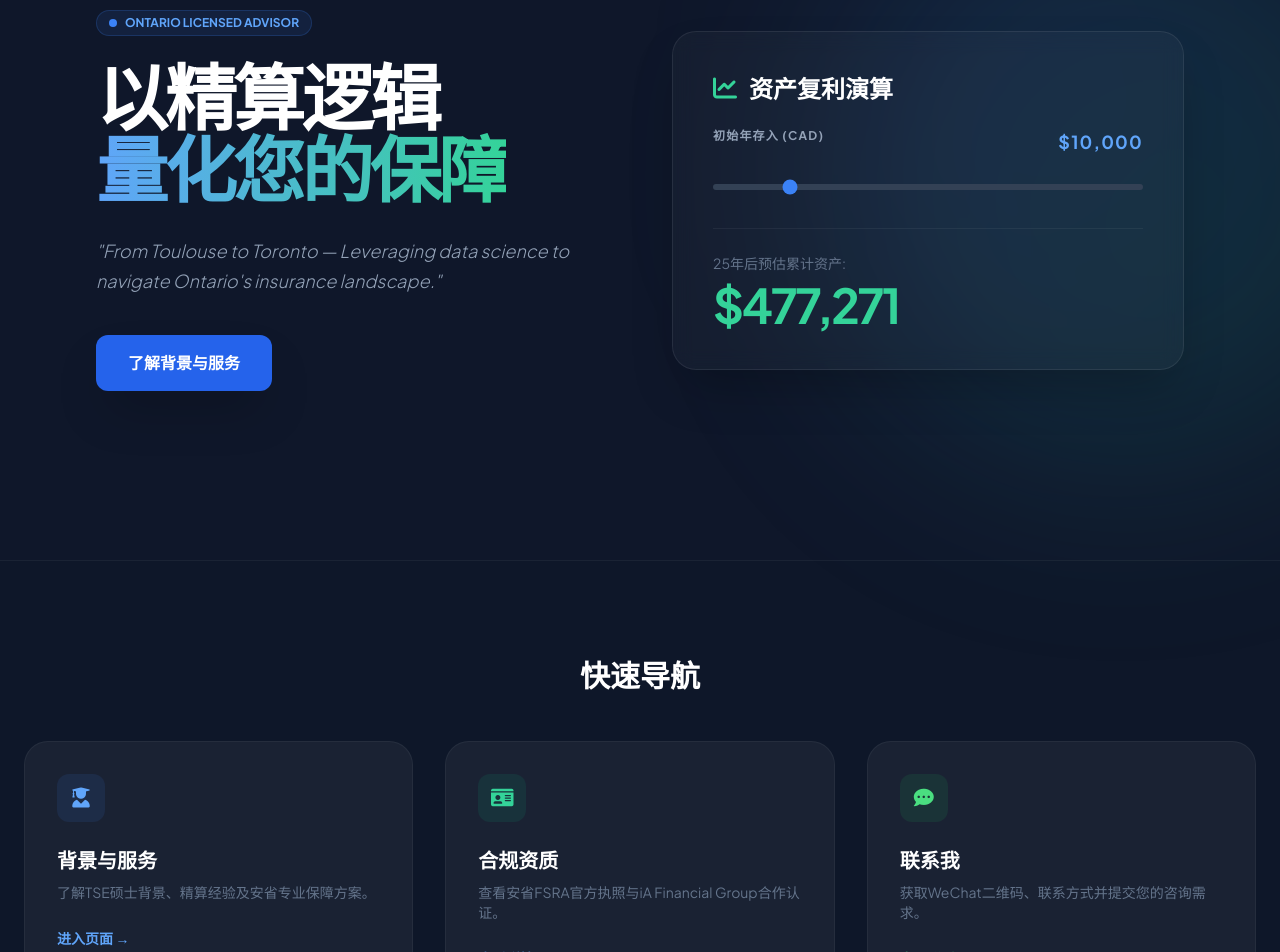
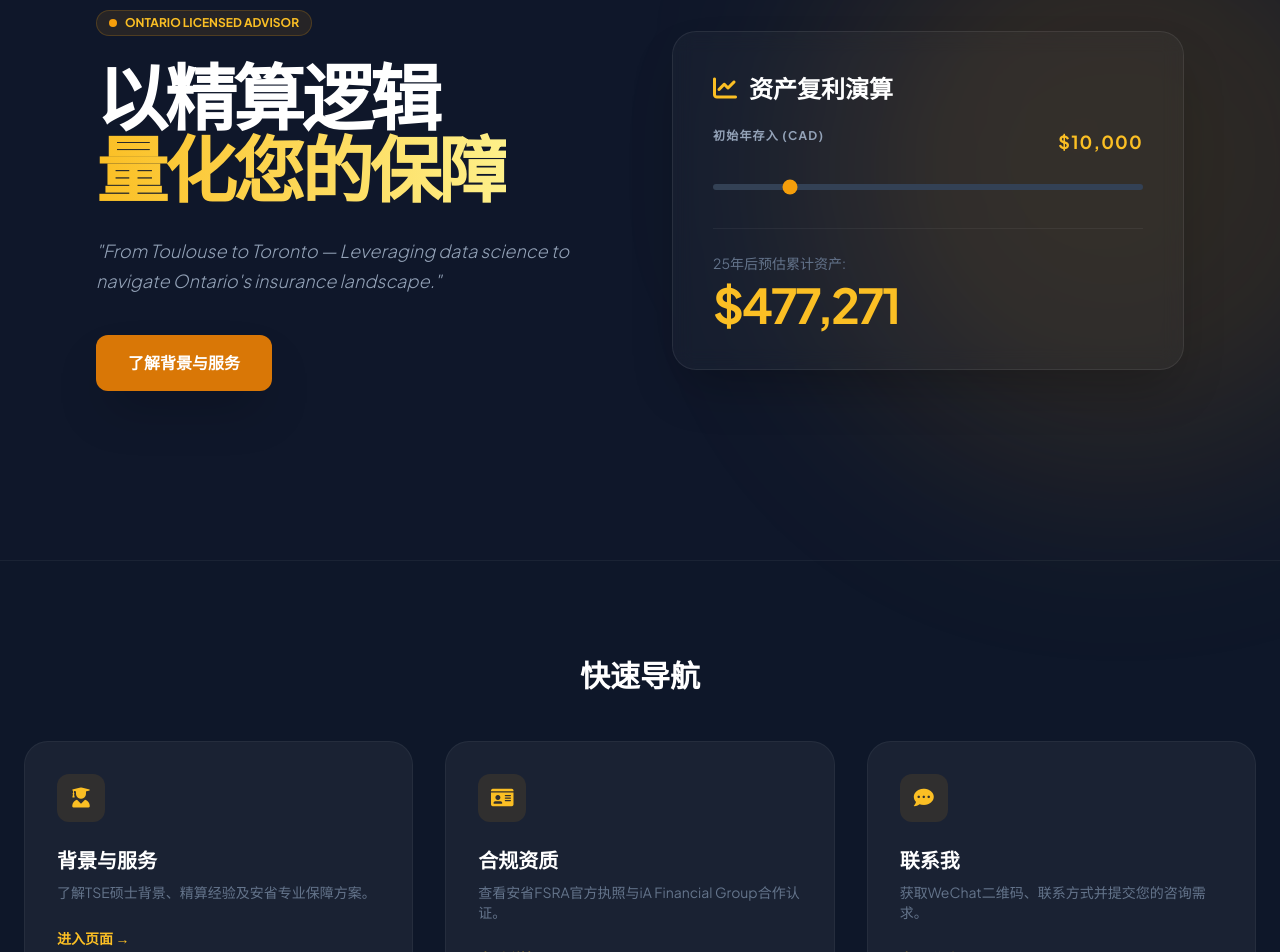
Before and after one commit to aiplx/ping-insurance, a React (Vite) app: page / in a window 1280 px wide. Shown: the part 240-1192 px from the top of the page. Built offline with nearby package versions, Linux system fonts and the light colour scheme.

Commit message:
chore: 调整配色为金色(Amber)方案

```diff
--- a/src/components/CompoundCalculator.jsx
+++ b/src/components/CompoundCalculator.jsx
@@ -14,14 +14,14 @@ export default function CompoundCalculator() {
   return (
     <div id="calc" className="calculator-card p-10 rounded-3xl shadow-2xl border border-white/10">
       <h3 className="text-2xl font-bold mb-6 text-white flex items-center">
-        <i className="fas fa-chart-line text-emerald-400 mr-3"></i>
+        <i className="fas fa-chart-line text-amber-400 mr-3"></i>
         资产复利演算
       </h3>
       <div className="space-y-8">
         <div>
           <div className="flex justify-between mb-4 text-xs font-bold text-slate-400 uppercase tracking-widest">
             <span>初始年存入 (CAD)</span>
-            <span className="text-blue-400 text-lg">${deposit.toLocaleString()}</span>
+            <span className="text-amber-400 text-lg">${deposit.toLocaleString()}</span>
           </div>
           <input
             type="range"
@@ -30,12 +30,12 @@ export default function CompoundCalculator() {
             value={deposit}
             step="1000"
             onChange={(e) => setDeposit(Number(e.target.value))}
-            className="w-full h-1.5 bg-slate-700 rounded-lg appearance-none cursor-pointer accent-blue-500"
+            className="w-full h-1.5 bg-slate-700 rounded-lg appearance-none cursor-pointer accent-amber-500"
           />
         </div>
         <div className="pt-6 border-t border-white/5">
           <p className="text-sm text-slate-500 mb-2 font-medium">25年后预估累计资产:</p>
-          <div className="text-5xl font-extrabold text-emerald-400 tracking-tighter">
+          <div className="text-5xl font-extrabold text-amber-400 tracking-tighter">
             ${futureValue.toLocaleString()}
           </div>
         </div>
--- a/src/index.css
+++ b/src/index.css
@@ -19,7 +19,7 @@ body {
   position: absolute;
   width: 600px;
   height: 600px;
-  background: linear-gradient(135deg, rgba(59, 130, 246, 0.15), rgba(16, 185, 129, 0.15));
+  background: linear-gradient(135deg, rgba(245, 158, 11, 0.15), rgba(202, 138, 4, 0.15));
   filter: blur(100px);
   border-radius: 50%;
   z-index: 0;
--- a/src/pages/Home.jsx
+++ b/src/pages/Home.jsx
@@ -8,16 +8,16 @@ export default function Home() {
         <div className="hero-blob top-20 -right-20"></div>
         <div className="max-w-7xl mx-auto px-6 relative z-10 grid md:grid-cols-2 gap-16 items-center">
           <div>
-            <div className="inline-flex items-center space-x-2 px-3 py-1 rounded-full bg-blue-500/10 border border-blue-500/20 text-blue-400 text-xs font-bold mb-6">
+            <div className="inline-flex items-center space-x-2 px-3 py-1 rounded-full bg-amber-500/10 border border-amber-500/20 text-amber-400 text-xs font-bold mb-6">
               <span className="relative flex h-2 w-2">
-                <span className="animate-ping absolute inline-flex h-full w-full rounded-full bg-blue-400 opacity-75"></span>
-                <span className="relative inline-flex rounded-full h-2 w-2 bg-blue-500"></span>
+                <span className="animate-ping absolute inline-flex h-full w-full rounded-full bg-amber-400 opacity-75"></span>
+                <span className="relative inline-flex rounded-full h-2 w-2 bg-amber-500"></span>
               </span>
               <span>ONTARIO LICENSED ADVISOR</span>
             </div>
             <h1 className="text-6xl md:text-7xl font-bold leading-none mb-8 tracking-tighter text-white">
               以精算逻辑<br />
-              <span className="text-transparent bg-clip-text bg-gradient-to-r from-blue-400 to-emerald-400">
+              <span className="text-transparent bg-clip-text bg-gradient-to-r from-amber-400 to-yellow-200">
                 量化您的保障
               </span>
             </h1>
@@ -27,7 +27,7 @@ export default function Home() {
             <div className="flex items-center space-x-6">
               <Link
                 to="/about"
-                className="bg-blue-600 text-white px-8 py-4 rounded-xl font-bold hover:bg-blue-700 transition shadow-2xl"
+                className="bg-amber-600 text-white px-8 py-4 rounded-xl font-bold hover:bg-amber-700 transition shadow-2xl"
               >
                 了解背景与服务
               </Link>
@@ -46,40 +46,40 @@ export default function Home() {
               to="/about"
               className="portal-card p-8 rounded-3xl bg-white/5 transition group"
             >
-              <div className="w-12 h-12 bg-blue-500/10 rounded-xl flex items-center justify-center mb-6">
-                <i className="fas fa-user-graduate text-blue-400 text-xl"></i>
+              <div className="w-12 h-12 bg-amber-500/10 rounded-xl flex items-center justify-center mb-6">
+                <i className="fas fa-user-graduate text-amber-400 text-xl"></i>
               </div>
               <h3 className="text-xl font-bold mb-2 text-white">背景与服务</h3>
               <p className="text-slate-500 text-sm mb-6">
                 了解TSE硕士背景、精算经验及安省专业保障方案。
               </p>
-              <span className="text-blue-400 text-sm font-bold">进入页面 →</span>
+              <span className="text-amber-400 text-sm font-bold">进入页面 →</span>
             </Link>
             <Link
               to="/license"
               className="portal-card p-8 rounded-3xl bg-white/5 transition group"
             >
-              <div className="w-12 h-12 bg-emerald-500/10 rounded-xl flex items-center justify-center mb-6">
-                <i className="fas fa-id-card text-emerald-400 text-xl"></i>
+              <div className="w-12 h-12 bg-amber-500/10 rounded-xl flex items-center justify-center mb-6">
+                <i className="fas fa-id-card text-amber-400 text-xl"></i>
               </div>
               <h3 className="text-xl font-bold mb-2 text-white">合规资质</h3>
               <p className="text-slate-500 text-sm mb-6">
                 查看安省FSRA官方执照与iA Financial Group合作认证。
               </p>
-              <span className="text-blue-400 text-sm font-bold">查看详情 →</span>
+              <span className="text-amber-400 text-sm font-bold">查看详情 →</span>
             </Link>
             <Link
               to="/contact"
               className="portal-card p-8 rounded-3xl bg-white/5 transition group"
             >
-              <div className="w-12 h-12 bg-green-500/10 rounded-xl flex items-center justify-center mb-6">
-                <i className="fas fa-comment-dots text-green-400 text-xl"></i>
+              <div className="w-12 h-12 bg-amber-500/10 rounded-xl flex items-center justify-center mb-6">
+                <i className="fas fa-comment-dots text-amber-400 text-xl"></i>
               </div>
               <h3 className="text-xl font-bold mb-2 text-white">联系我</h3>
               <p className="text-slate-500 text-sm mb-6">
                 获取WeChat二维码、联系方式并提交您的咨询需求。
               </p>
-              <span className="text-green-400 text-sm font-bold">立即联系 →</span>
+              <span className="text-amber-400 text-sm font-bold">立即联系 →</span>
             </Link>
           </div>
         </div>
```
